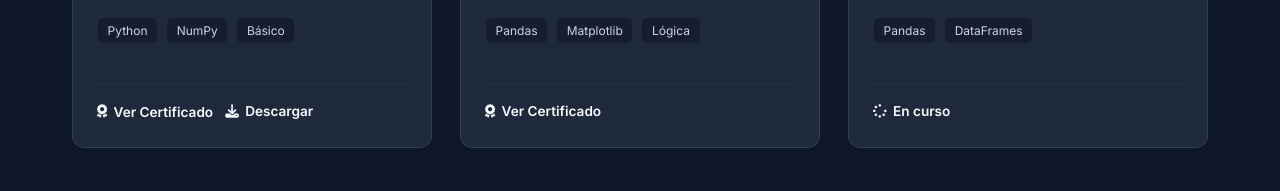
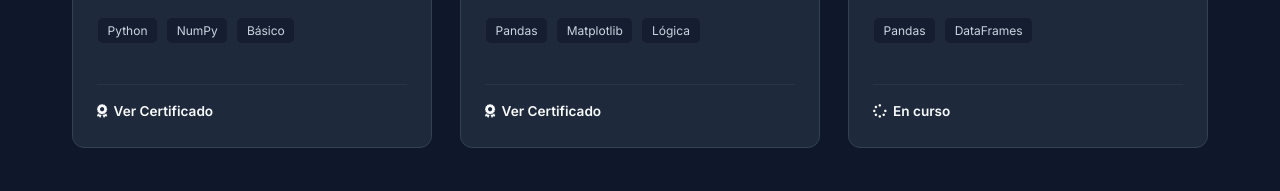
Before and after one commit to parzhk24/portafolio, a plain HTML site: page index.html in a window 1280 px wide. Shown: the part 1908-2099 px from the top of the page. Drawn offline with Linux system fonts and the light colour scheme.

Commit message:
badge fixed

```diff
--- a/index.html
+++ b/index.html
@@ -629,11 +629,8 @@
                         </div>
                     </div>
                     <div class="card-actions">
-                        <button type="button" class="card-link" style="background:none; border:none; cursor:pointer;" onclick="openPdfModal('../certificados/intro_python.pdf', 'Introduction to Python - Certificado')">
+                        <a href="https://www.datacamp.com/statement-of-accomplishment/course/990af8cf3e234fb3dc88472e374fdc5ff37dc086?raw=1" target="_blank" class="card-link">
                             <i class="fa-solid fa-award"></i> Ver Certificado
-                        </button>
-                        <a href="certificados/intro_python.pdf" download class="card-link" title="Descargar PDF">
-                            <i class="fa-solid fa-download"></i> Descargar
                         </a>
                     </div>
                 </div>
```
